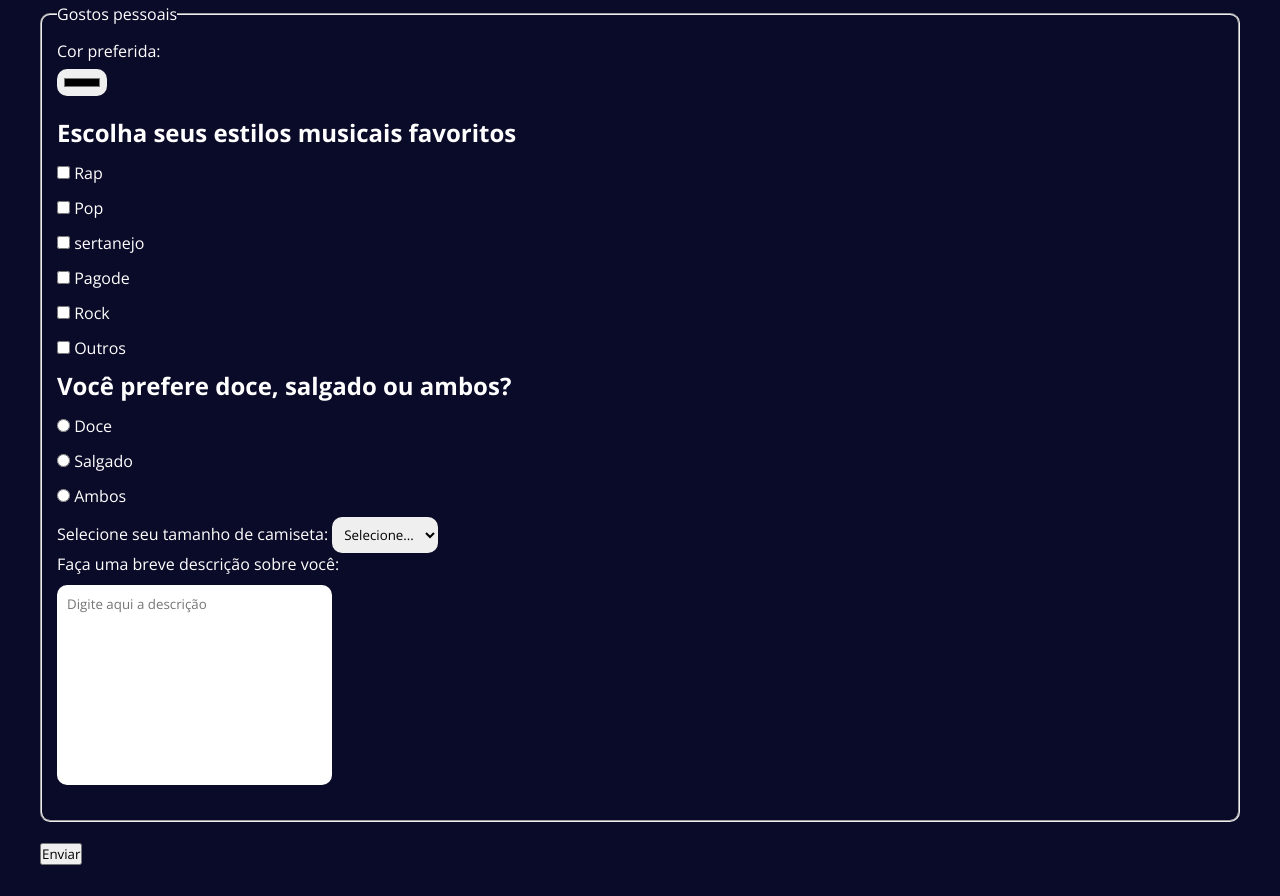
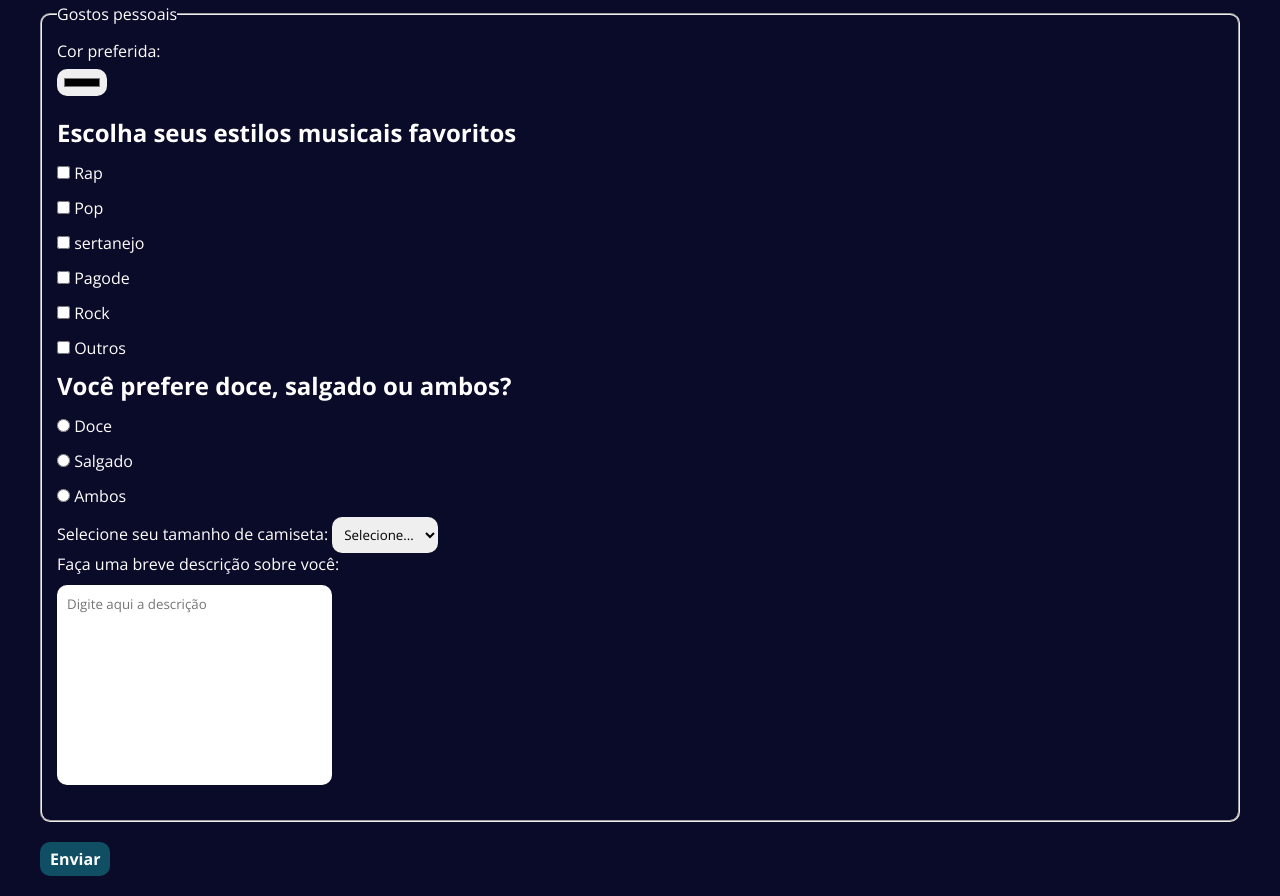
Before and after one commit to araujotheus/formulario, a plain HTML site: page index.html in a window 1280 px wide. Shown: the part 561-1457 px from the top of the page. Before the commit the page ends 1426 px from the top, so only its background shows below. Drawn offline with nearby package versions, Linux system fonts and the light colour scheme.

Commit message:
estoiu com muito sono, nao sei se esta muito certo, mas e isso ai

```diff
--- a/style.css
+++ b/style.css
@@ -97,3 +97,25 @@ fieldset:nth-of-type(2) > div{
         border: none;
         outline: none;
     }
+
+     button{
+        margin-bottom: 2rem;
+        padding: .6rem 1rem;
+        background: oklch(39.8% 0.07 227.392); /*muda a cor aq*/
+        border: none;
+        border-radius: 1rem;
+        color: #fff;
+        font-weight: 700;
+        font-size: 1.6rem;
+    }
+
+    button:hover{
+        background: oklch(52% 0.105 223.128); /*muda a cor aq*/
+        transition: ease-in-out .3s;
+        cursor: pointer;
+    }
+    @media(max-width: 768px){
+        #page{
+            padding-inline: 2rem;
+        }
+    }
```
